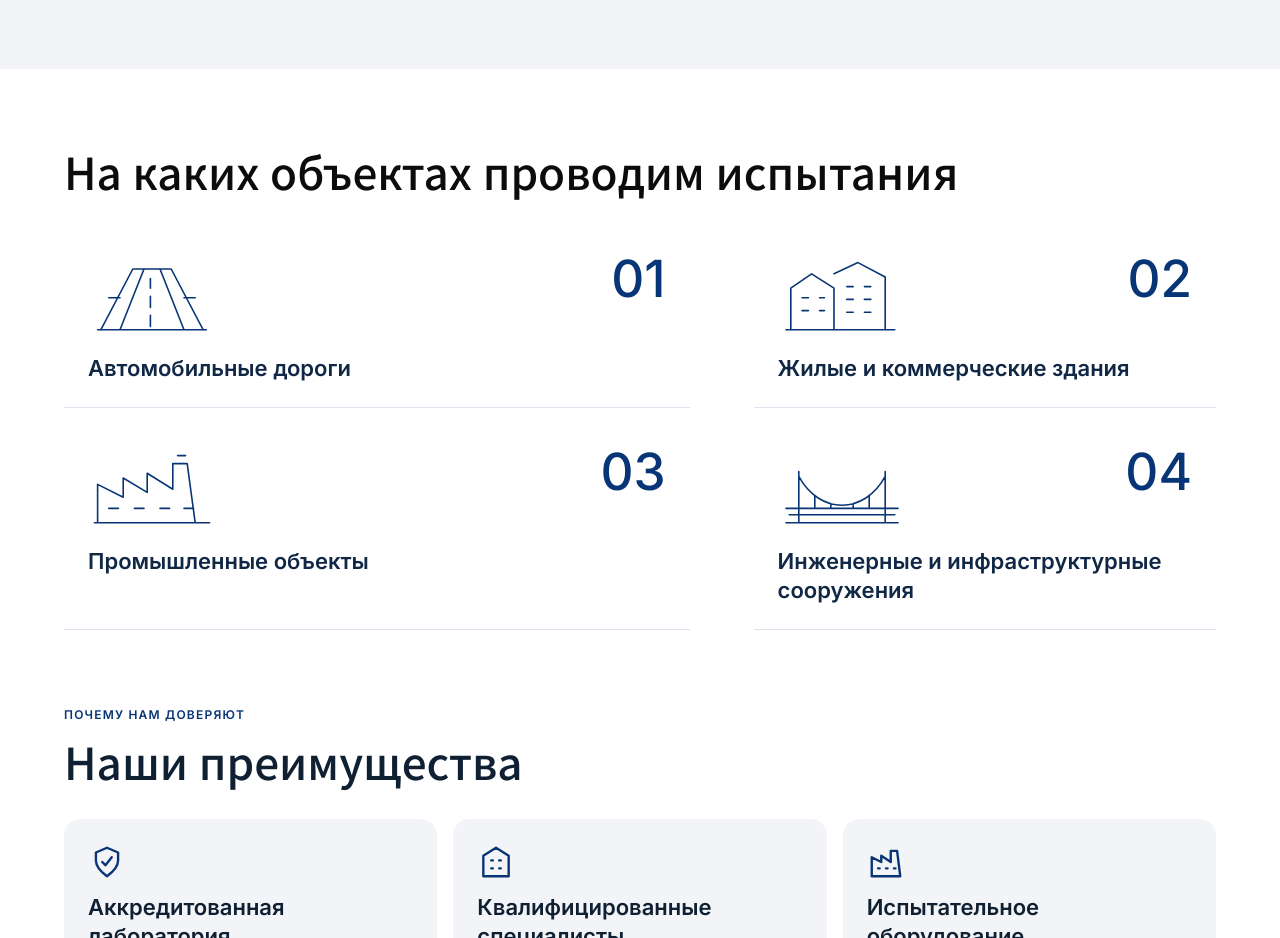
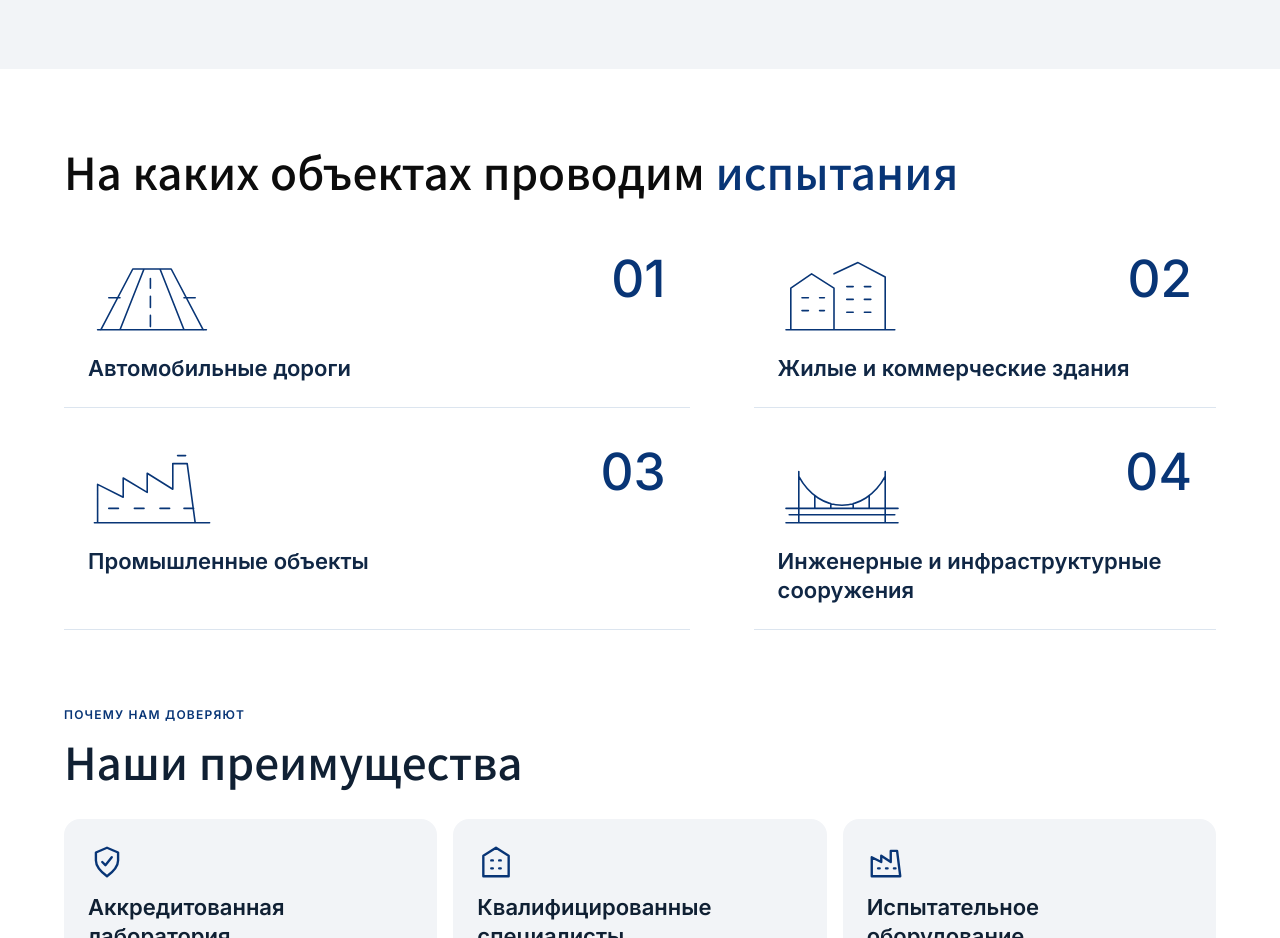
Before and after one commit to sunssara/kzsapazert, a plain HTML site: page index.html in a window 1280 px wide. Shown: the part 2340-3278 px from the top of the page. Drawn offline with nearby package versions, Linux system fonts and the light colour scheme; no server answers.

Commit message:
Accent testing in project types heading

```diff
--- a/index.html
+++ b/index.html
@@ -4,7 +4,7 @@
 <main id="main"><section class="hero"><div class="hero-copy"><p class="eyebrow" data-t="eyebrow">ТОЧНОСТЬ В КАЖДОМ ИСПЫТАНИИ</p><h1 data-t="headline">Аккредитованная строительная испытательная лаборатория</h1><p class="lead" data-t="intro">Испытания строительных материалов и контроль качества строительства с выездом на объекты</p><div class="actions"><a class="button overview-quote" href="#request-form" data-t="quote">Получить коммерческое предложение</a><a class="button hero-services" href="#services" data-t="explore">Наши услуги</a></div><div class="hero-proof"><div><strong>ГОСТ ISO/IEC 17025-2019 · KZ.T.01.3171</strong><span data-t="proof">Аккредитованная мобильная лаборатория</span></div></div></div><div class="hero-photo"><img src="team.jpg" alt="" fetchpriority="high"><div class="photo-label"><span data-t="field">ТОЧНОСТЬ НА КАЖДОМ ЭТАПЕ</span><p data-t="fieldText">В лаборатории.<br>На вашем объекте.</p></div></div></section>
 <section class="intro-section wrap" id="about"><div class="two-col"><h2 data-t="aboutTitle">Прочная основа<br>вашего проекта</h2><div><p class="large" data-t="aboutText">ТОО «КЗ Сапа Зертханасы» — строительная испытательная лаборатория в Астане. Работаем на объектах гражданского, промышленного, дорожного и инфраструктурного строительства.</p><p data-t="problem">Испытываем строительные материалы, выезжаем на объекты для контроля качества работ и оформляем результаты в протоколах испытаний.</p></div></div></section>
 <section class="services-section" id="services"><div class="wrap"><div class="section-head"><div><p class="eyebrow blue" data-t="serviceLabel">УСЛУГИ ЛАБОРАТОРИИ</p><h2 data-t="serviceTitle">Испытания материалов<br><span class="stage-accent">и контроль строительных работ</span></h2></div><p data-t="serviceIntro">Проверяем строительные материалы до начала работ, следим за соблюдением технологии на стройке и оформляем результаты испытаний в официальных протоколах.</p></div><div class="service-layout"><div class="service-image"><img src="soil.jpg" loading="lazy" alt="Испытания основания на строительном объекте" data-alt="soilAlt"><p data-t="serviceCaption">Контроль начинается с основания</p></div><div><div class="service-list" id="service-list"></div><a class="button blue-button service-quote" href="#request-form" data-t="quote">Получить коммерческое предложение</a></div></div></div></section>
-<section class="wrap project-types" id="objects"><h2 data-t="objectsTitle">На каких объектах проводим испытания</h2><div class="object-grid"></div></section><section class="wrap benefits" id="competence"><p class="eyebrow blue" data-t="why">ПОЧЕМУ НАМ ДОВЕРЯЮТ</p><h2 data-t="whyTitle">Компетентность в деталях.<br>Уверенность в результате.</h2><div class="benefit-grid" id="benefits"></div></section>
+<section class="wrap project-types" id="objects"><h2 data-t="objectsTitle">На каких объектах проводим <span class="stage-accent">испытания</span></h2><div class="object-grid"></div></section><section class="wrap benefits" id="competence"><p class="eyebrow blue" data-t="why">ПОЧЕМУ НАМ ДОВЕРЯЮТ</p><h2 data-t="whyTitle">Компетентность в деталях.<br>Уверенность в результате.</h2><div class="benefit-grid" id="benefits"></div></section>
 <section class="field-section" id="mobile-lab"><img src="testing.jpg" alt="" loading="lazy"><div><h2 data-t="mobileTitle">Мобильная лаборатория</h2><p data-t="mobileText">Выезжаем на строительные объекты, отбираем образцы и проводим предусмотренные испытания на месте. Это позволяет оперативно контролировать качество материалов и сопровождать строительные работы. Если испытания можно выполнить на площадке, доставлять образцы в лабораторию не требуется.</p><a class="button white" href="#request-form" data-t="writeUs">Написать нам</a></div></section>
 <section class="wrap work-process" id="process"><h2 data-t="processTitle">Как мы работаем</h2><ol class="process-grid"></ol></section><section class="wrap accreditation" id="accreditation"><div><p class="eyebrow blue" data-t="official">ОФИЦИАЛЬНО ПОДТВЕРЖДЕНО</p><h2 data-t="accTitle">Точность.<br>Компетентность.<br><span class="stage-accent">Аккредитация.</span></h2><p data-t="accText">Испытательная передвижная лаборатория аккредитована в системе аккредитации Республики Казахстан на соответствие ГОСТ ISO/IEC 17025-2019.</p><dl><div><dt data-t="number">Номер аттестата</dt><dd>KZ.T.01.3171</dd></div><div><dt data-t="valid">Срок действия по аттестату</dt><dd>14.08.2026 — 14.08.2031</dd></div></dl><p class="small" data-t="scope">Испытания проводятся в соответствии с областью аккредитации. Состав испытаний для вашего проекта уточните у специалистов.</p><div class="actions"><a class="button blue-button" href="accreditation.pdf" target="_blank" rel="noopener" data-t="view">Посмотреть аттестат</a><a class="download" href="accreditation.pdf" download data-t="download">Скачать PDF</a></div></div><a class="certificate" href="accreditation.pdf" target="_blank" rel="noopener" aria-label="Открыть аттестат PDF"><img src="certificate.png" alt="Аттестат аккредитации KZ.T.01.3171" loading="lazy"><span data-t="certificateCaption">АТТЕСТАТ АККРЕДИТАЦИИ · PDF · RU / ҚАЗ</span></a></section>
 <section id="contacts" class="contact-section"><div class="wrap"><p class="eyebrow" data-t="contactLabel">ОБСУДИМ ВАШУ ЗАДАЧУ</p><div class="two-col"><div><h2 data-t="contactTitle">Ваш проект.<br>Наш контроль качества.</h2><p data-t="contactText">Расскажите об объекте, необходимых испытаниях и сроках. Поможем определить объем лабораторного сопровождения.</p><div class="contact-details"><span data-t="call">Свяжитесь с нами</span><a href="tel:+77007545102">+7 700 754 51 02</a><a href="tel:+77077545102">+7 707 754 51 02</a><a class="button white contact-cta" href="https://wa.me/77007545102" target="_blank" rel="noopener" data-t="whatsapp">Написать нам в WhatsApp</a><span data-t="write">Напишите о проекте</span><a class="email" href="mailto:kz.sapa.zertkhanasy@mail.ru">kz.sapa.zertkhanasy@mail.ru</a><address class="contact-address"><span data-t="addressStreet">г. Астана, ул. Бозторғай, 18, ж. м. Юго-Восток, район Алматы, Республика Казахстан</span></address></div></div><div class="contact-form-column"><form id="request-form"><h3 id="request-heading">Заявка на лабораторное сопровождение</h3>
@@ -13,4 +13,4 @@
   <label for="request-project">Расскажите о проекте</label><textarea id="request-project" name="project" maxlength="1000" rows="3"></textarea>
   <label id="request-check-label" for="request-check">Проверка</label><input id="request-check" inputmode="numeric" autocomplete="off" required maxlength="2" name="check"><button class="button white" type="submit" aria-describedby="request-help">Отправить заявку</button>
   <p id="request-help" role="status"></p></form></div></div></div></section></main><dialog id="certificate-gallery" aria-labelledby="gallery-title"><div class="gallery-head"><h3 id="gallery-title">Аттестат аккредитации</h3><button type="button" class="gallery-close">×</button></div><img src="certificate-page-1.webp" alt=""><div class="gallery-controls"><button type="button" class="gallery-prev">‹</button><output aria-live="polite"></output><button type="button" class="gallery-next">›</button></div></dialog><dialog id="project-dialog" aria-labelledby="request-heading"><button class="project-close" type="button" aria-label="Закрыть">×</button></dialog><dialog id="request-success" aria-labelledby="success-title"><div class="success-mark" aria-hidden="true"></div><h3 id="success-title">Заявка отправлена</h3><form method="dialog"><button class="button blue-button">Закрыть</button></form></dialog>
-<footer class="wrap"><a href="#" class="brand"><img src="footer-logo.svg" alt="КЗ Сапа Зертханасы" width="208" height="34"></a><p data-t="footer">© 2026 ТОО «КЗ Сапа Зертханасы»<br>Лабораторный контроль качества строительства</p><a href="#accreditation" data-t="accreditation">Аккредитация</a></footer><script src="app.js?v=hero-precision"></script><script src="overview.js?v=title-case"></script><script src="enhance.js?v=language-picker"></script></body></html>
+<footer class="wrap"><a href="#" class="brand"><img src="footer-logo.svg" alt="КЗ Сапа Зертханасы" width="208" height="34"></a><p data-t="footer">© 2026 ТОО «КЗ Сапа Зертханасы»<br>Лабораторный контроль качества строительства</p><a href="#accreditation" data-t="accreditation">Аккредитация</a></footer><script src="app.js?v=hero-precision"></script><script src="overview.js?v=object-title"></script><script src="enhance.js?v=language-picker"></script></body></html>
--- a/overview.js
+++ b/overview.js
@@ -9,7 +9,7 @@ const overview = {
     mobileText: 'Выезжаем на строительные объекты, отбираем образцы и проводим предусмотренные испытания на месте. Это позволяет оперативно контролировать качество материалов и сопровождать строительные работы. Если испытания можно выполнить на площадке, доставлять образцы в лабораторию не требуется.',
     quote: 'Получить коммерческое предложение', illustration: 'Иллюстративное фото',
     directions: ['Испытания материалов', 'Контроль качества работ', 'Выезд на объект'],
-    objectsTitle: 'На каких объектах проводим испытания',
+    objectsTitle: 'На каких объектах проводим <span class="stage-accent">испытания</span>',
     objects: ['Автомобильные дороги', 'Жилые и коммерческие здания', 'Промышленные объекты', 'Инженерные и инфраструктурные сооружения'],
     whyTitle: 'Наши преимущества',
     strengths: [['Аккредитованная лаборатория','Испытания в пределах области аккредитации.'],['Квалифицированные специалисты','Проводят испытания и оценивают результаты.'],['Испытательное оборудование','Подбираем оборудование под метод испытаний.'],['Выезд на объекты','Отбор проб и предусмотренные испытания на месте.'],['Работа по нормативам','Учитываем требования проекта и применимые стандарты.'],['Документируем результаты','Выдаём протоколы испытаний и согласованные документы.']],
```
